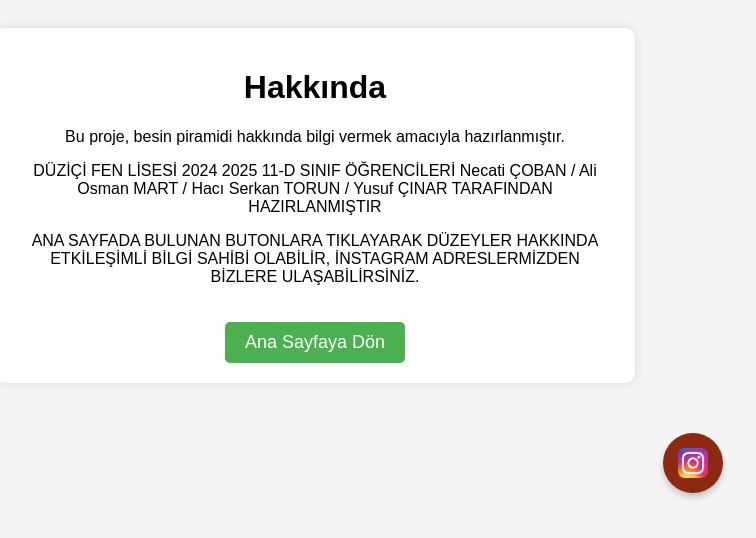
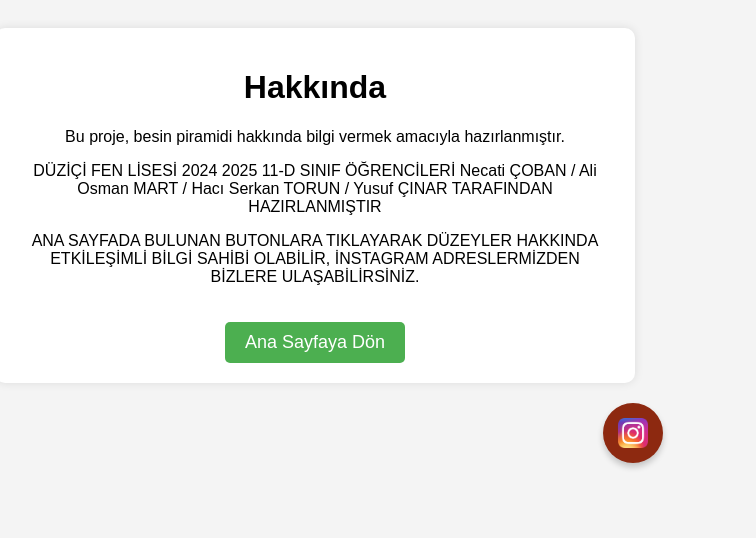
Before and after one commit to necocinoserousman/BesinPiramidi, a plain HTML site: page about.html in a window 1280 px wide. Shown: the whole page, without its empty margins (325-1081 px from the left). Drawn offline with Linux system fonts and the light colour scheme.

Commit message:
Update about.html

```diff
--- a/about.html
+++ b/about.html
@@ -85,8 +85,8 @@
                 display: flex;
                 align-items: center;
                 justify-content: center;
-                margin-top: 50px;
-                margin-left: 960px ;
+                margin-top: 20px;
+                margin-left: 900px ;
 
             }
 
```
